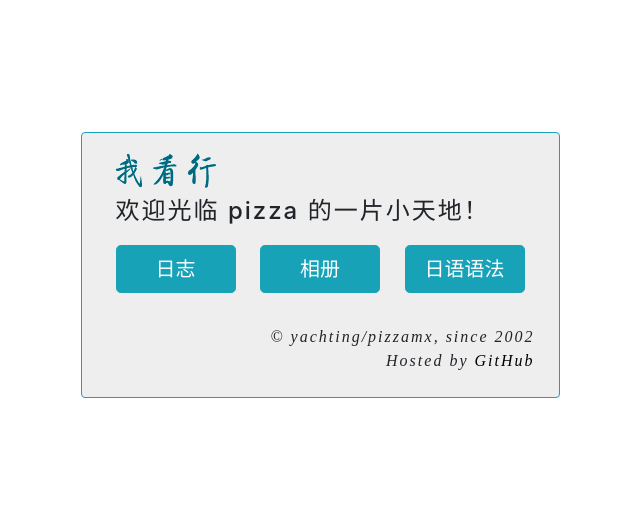
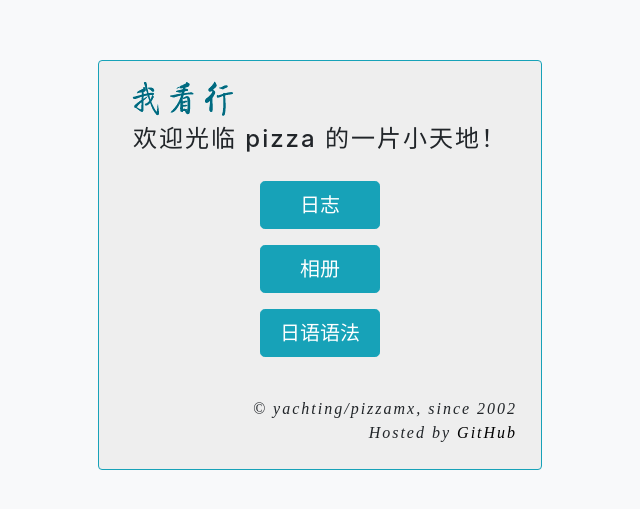
Before and after one commit to pizzamx/wkx_home, a plain HTML site: page index.html in a window 1280 px wide. Shown: the part 119-628 px from the top of the page, without its empty margins (305-945 px from the left). Drawn offline with nearby package versions, Linux system fonts and the light colour scheme.

Commit message:
index tweak

```diff
--- a/index.html
+++ b/index.html
@@ -8,7 +8,6 @@
         <link rel="stylesheet" href="https://maxcdn.bootstrapcdn.com/bootstrap/4.0.0/css/bootstrap.min.css" integrity="sha384-Gn5384xqQ1aoWXA+058RXPxPg6fy4IWvTNh0E263XmFcJlSAwiGgFAW/dAiS6JXm" crossorigin="anonymous">
     	<link rel="shortcut icon" href="favicon.ico" type="image/x-icon">
         <style type="text/css">
-            body { background: #fff /*url('name2.gif') no-repeat left bottom*/; }
             a { text-decoration: none; color: #000; }
             .jumbotron { background: #eee url('wokanxing_logo.gif') no-repeat 32px 20px; }
             .jumbotron h1 { margin: 30px 10px 10px; padding: 10px 0; letter-spacing: 2px; font-size: 1.5em; }
@@ -19,15 +18,13 @@
             .btn { width: 120px; }
         </style>
     </head>
-    <body>
+    <body class="bg-light">
     <div class="row w-100 h-100 align-items-center">
         <div class="jumbotron rounded p-4 border border-info col-lg-auto col-md-auto col-sm-auto col-xs-auto mx-auto">
             <h1>欢迎光临 pizza 的一片小天地！</h1>
-            <div class="text-center">
-                <a href="https://blog.wokanxing.info" class="btn btn-info btn-lg" role="button">日志</a>
-                <a href="http://album.wokanxing.info/" class="btn btn-info btn-lg" role="button">相册</a>
-                <a href="https://res.wokanxing.info/jpgramma/" class="btn btn-info btn-lg" role="button">日语语法</a>
-            </div>
+            <div class="text-center p-2"><a href="https://blog.wokanxing.info" class="btn btn-info btn-lg" role="button">日志</a></div>
+            <div class="text-center p-2"><a href="http://album.wokanxing.info/" class="btn btn-info btn-lg" role="button">相册</a></div>
+            <div class="text-center p-2"><a href="https://res.wokanxing.info/jpgramma/" class="btn btn-info btn-lg" role="button">日语语法</a></div>
             <div class="t t1">&copy; yachting/pizzamx, since 2002 </div>
             <div class="t">Hosted by <a href="http://github.com">GitHub</a></div>
         </div>
```
